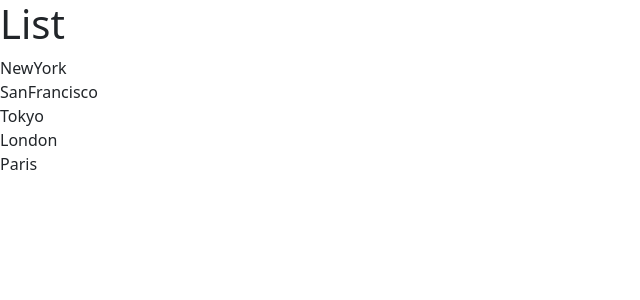
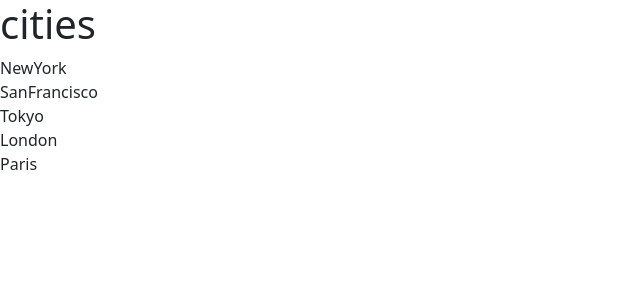
Before and after one commit to mohamed-ansil-mk/React-basics, a React (Vite) app: page / in a window 1280 px wide. Shown: the top 300 px of the page, without its empty margins (0-640 px from the left). Built offline with nearby package versions, Linux system fonts and the light colour scheme.

Commit message:
add passing function via props

```diff
--- a/src/App.tsx
+++ b/src/App.tsx
@@ -1,7 +1,13 @@
 import ListGroup  from "./components/ListGroup";
 
 function App(){
-  return <div><ListGroup /></div>;
+  let items = ["NewYork","SanFrancisco","Tokyo","London","Paris"];
+  const handleSelectItem = (item:string) => {
+    console.log(item);
+  }
+  return (<div>
+          <ListGroup items={items}  heading="cities" onSelectItem={handleSelectItem}/>
+        </div>);
 
 }
 
--- a/src/components/ListGroup.tsx
+++ b/src/components/ListGroup.tsx
@@ -1,16 +1,20 @@
 import { useState } from "react";
+// {items:[],heading:string}
+interface props{
+    items: string[];
+    heading: string;
+    //
+    onSelectItem: (item:string) => void;
+}
 
-function ListGroup() {
-    let items = ["NewYork","SanFrancisco","Tokyo","London","Paris"];
+function ListGroup({items, heading, onSelectItem}: props) {
+
     const [selectedIndex, setSelectedIndex] = useState(-1);
-
-
-
 
 
     return (
      <>
-        <h1>List</h1>
+        <h1>{heading}</h1>
 
         {items.length  === 0 &&  <p> no item found</p>}
         <ul
@@ -19,7 +23,10 @@ function ListGroup() {
             <li
                 className={ selectedIndex == index ? "list-group-item active":"List-group-item"}
                 key={item}
-                onClick={() => {setSelectedIndex(index);}}
+                onClick={() => {setSelectedIndex(index);
+                    onSelectItem(item);
+                }}
+
             >
                 {item}
             </li>
```
